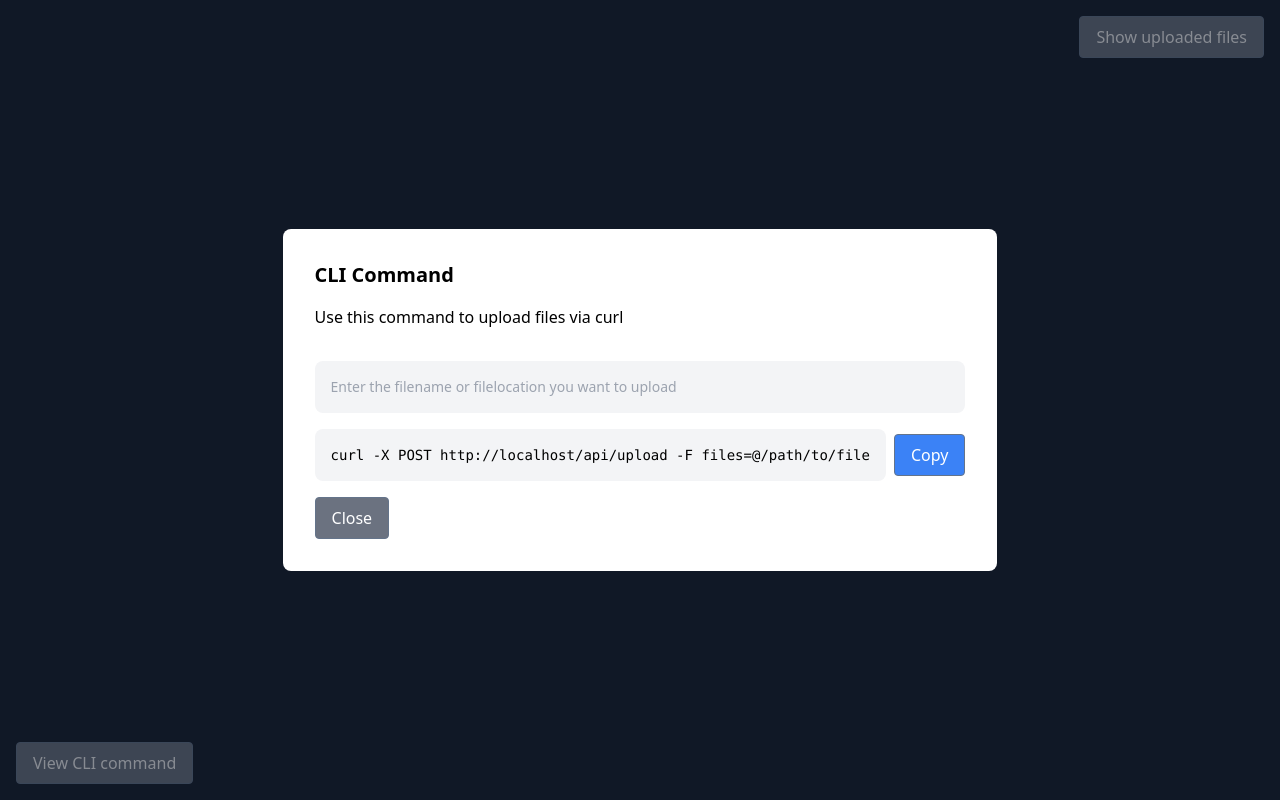
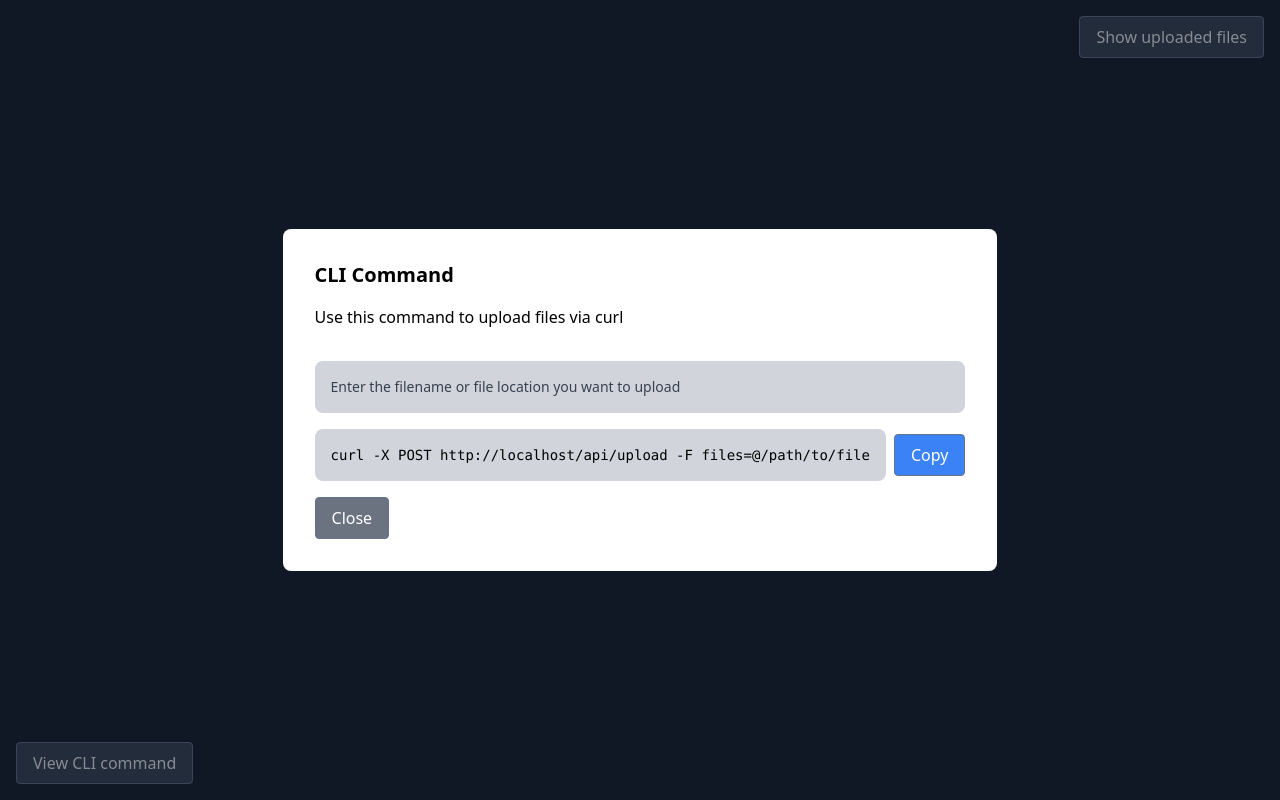
Before and after one commit to Pablo-Wynistorf/discord-cdn-service, a website: page src/public/home/index.html in a window 1280 px wide. Both pictures are taken after a click on the button "View CLI command". Drawn offline with nearby package versions, Linux system fonts and the light colour scheme.

Commit message:
changed button color docker

```diff
--- a/src/public/home/index.html
+++ b/src/public/home/index.html
@@ -8,13 +8,13 @@
   <link rel="stylesheet" href="css/style.css">
 </head>
 <body class="bg-gray-900 flex items-center justify-center min-h-screen">
-  <button id="links" class="fixed top-4 right-4 bg-gray-500 text-white py-2 px-4 rounded cursor-pointer border border-slate-500 hover:border-slate-100">
+  <button id="links" class="fixed top-4 right-4 bg-gray-700 text-white py-2 px-4 rounded cursor-pointer border border-slate-500 hover:border-slate-100">
     Show uploaded files
   </button>
-  <button id="reloadButton" class="hidden fixed top-4 left-4 bg-gray-500 text-white py-2 px-4 rounded cursor-pointer border border-slate-500 hover:border-slate-100">
+  <button id="reloadButton" class="hidden fixed top-4 left-4 bg-gray-700 text-white py-2 px-4 rounded cursor-pointer border border-slate-500 hover:border-slate-100">
     Upload more files to CDN
   </button>
-  <button id="cliButton" class="fixed bottom-4 left-4 bg-gray-500 text-white py-2 px-4 rounded cursor-pointer border border-slate-500 hover:border-slate-100">
+  <button id="cliButton" class="fixed bottom-4 left-4 bg-gray-700 text-white py-2 px-4 rounded cursor-pointer border border-slate-500 hover:border-slate-100">
     View CLI command
   </button>
   <div id="cliModal" class="hidden fixed top-0 left-0 flex items-center justify-center w-full h-full bg-gray-900 bg-opacity-50 z-50">
@@ -22,11 +22,11 @@
         <p class="text-xl font-semibold mb-4">CLI Command</p>
         <p class="mb-8">Use this command to upload files via curl</p>
         <div class="flex items-center mb-4">
-            <input type="text" id="filePathInput" placeholder="Enter the filename or filelocation you want to upload"
-                class="bg-gray-100 p-4 rounded-lg text-sm overflow-auto flex-grow">
+          <input type="text" id="filePathInput" placeholder="Enter the filename or file location you want to upload"
+              class="bg-gray-300 p-4 rounded-lg text-sm overflow-auto flex-grow placeholder-gray-700">
         </div>
         <div class="flex items-center mb-4">
-            <pre id="curlCommand" class="max-w-2xl overflow-x-auto bg-gray-100 p-4 rounded-lg text-sm"></pre>
+            <pre id="curlCommand" class="max-w-2xl overflow-x-auto bg-gray-300 p-4 rounded-lg text-sm"></pre>
             <button id="copyCommand" class="ml-2 bg-blue-500 text-white py-2 px-4 rounded cursor-pointer border border-slate-500 hover:border-slate-100">Copy</button>
         </div>
         <button id="closeModal" class="bg-gray-500 text-white py-2 px-4 rounded cursor-pointer border border-slate-500 hover:border-slate-100">Close</button>
--- a/src/public/home/js/index.js
+++ b/src/public/home/js/index.js
@@ -125,7 +125,7 @@ function displayLinksInTable(links) {
       const row = document.createElement("tr");
       row.innerHTML = `
                 <td class="whitespace-nowrap px-3 py-4 text-sm text-gray-300">
-                    <button class="copy-btn bg-gray-700 text-white px-2 py-1 rounded" onclick="copyToClipboard('${cdnLink}')">Copy</button>
+                    <button class="copy-btn bg-gray-700 text-white px-2 py-1 rounded border border-slate-500 hover:border-slate-100" onclick="copyToClipboard('${cdnLink}')">Copy</button>
                 </td>
                 <td class="whitespace-nowrap px-3 py-4 text-sm text-gray-300">${fileName}</td>
                 <td class="whitespace-nowrap px-3 py-4 text-sm text-gray-300">
```
Also changed, not shown: src/public/links/index.html (+1 -1 lines).
